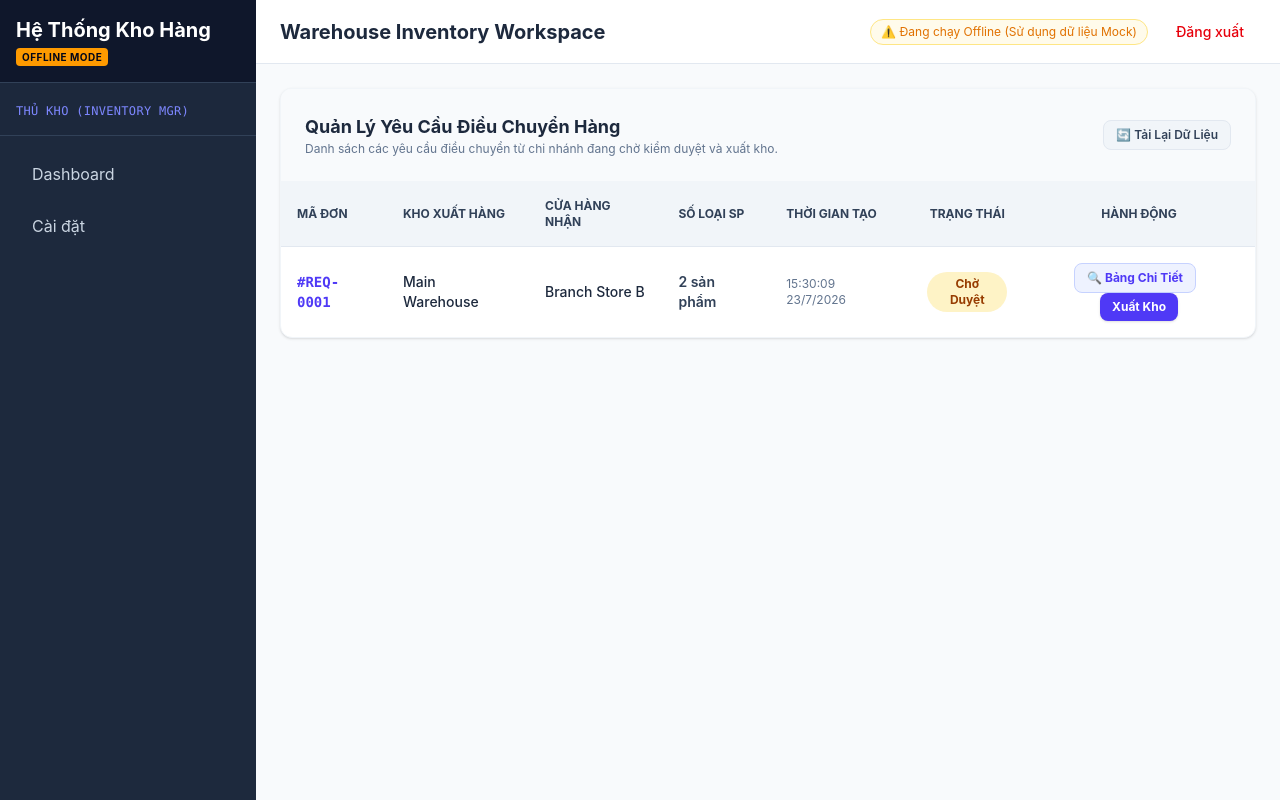
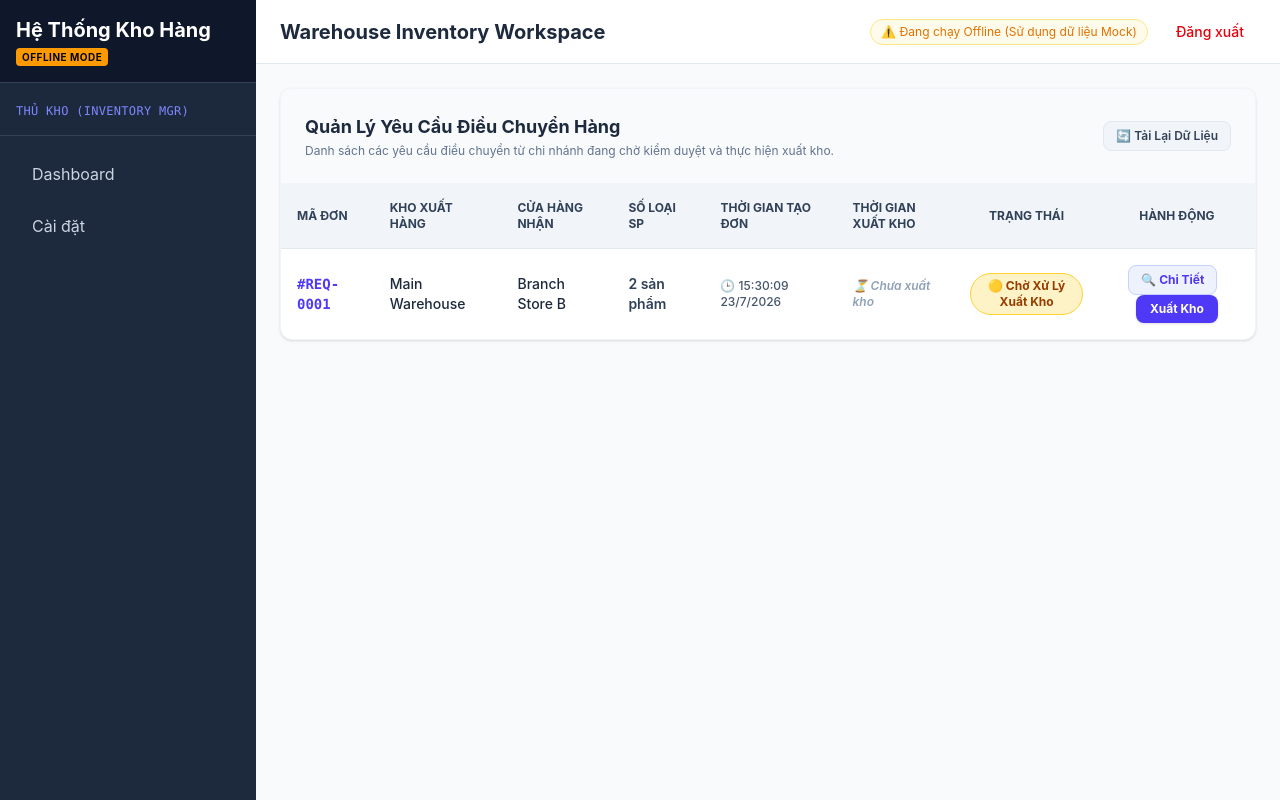
Before and after one commit to nqhuyyy11/Inventory, a React (Vite) app in the folder frontend/: page /inventory/requests in a window 1280 px wide. Built offline with nearby package versions, Linux system fonts and the light colour scheme; sample sign-in values are in the browser's storage.

Commit message:
feat: design order status lifecycle and add actual export timestamp to warehouse inventory workspace

```diff
--- a/frontend/src/pages/ManageRequests.tsx
+++ b/frontend/src/pages/ManageRequests.tsx
@@ -22,6 +22,7 @@ interface DispatchRequest {
   status: 'PENDING' | 'APPROVED' | 'REJECTED';
   notes: string;
   createdAt: string;
+  updatedAt?: string;
   sourceLocation?: { name: string };
   destLocation?: { name: string };
   createdBy?: { fullName: string };
@@ -106,7 +107,7 @@ export default function ManageRequests() {
       } else {
         setErrorDialog({
           title: 'Lỗi xử lý yêu cầu',
-          messages: [' Cảnh báo thiếu hàng'],
+          messages: [errorData?.message || 'System error occurred'],
         });
       }
     } finally {
@@ -115,21 +116,21 @@ export default function ManageRequests() {
   };
 
   if (loading) {
-    return <div className="text-center py-10 text-slate-500">Đang tải danh sách yêu cầu...</div>;
+    return <div className="text-center py-10 text-slate-500 font-medium">Đang tải danh sách yêu cầu...</div>;
   }
 
   return (
     <div className="space-y-6">
       {/* Alert Banners */}
       {successMsg && (
-        <div className="p-4 bg-emerald-50 border border-emerald-300 text-emerald-800 rounded-lg text-sm font-semibold flex justify-between items-center">
+        <div className="p-4 bg-emerald-50 border border-emerald-300 text-emerald-800 rounded-lg text-sm font-semibold flex justify-between items-center shadow-sm">
           <span>✅ {successMsg}</span>
           <button onClick={() => setSuccessMsg(null)} className="text-xs text-emerald-600 hover:text-emerald-900">✕</button>
         </div>
       )}
 
       {errorDialog && (
-        <div className="p-4 bg-red-50 border border-red-300 text-red-800 rounded-lg space-y-2">
+        <div className="p-4 bg-red-50 border border-red-300 text-red-800 rounded-lg space-y-2 shadow-sm">
           <div className="flex justify-between items-center">
             <h3 className="font-bold text-sm">❌ {errorDialog.title}</h3>
             <button onClick={() => setErrorDialog(null)} className="text-xs text-red-600 hover:text-red-900">✕</button>
@@ -147,8 +148,8 @@ export default function ManageRequests() {
         <div className="p-6 border-b border-slate-100 bg-slate-50 flex justify-between items-center">
           <div>
             <h2 className="text-lg font-bold text-slate-800">Quản Lý Yêu Cầu Điều Chuyển Hàng</h2>
-            <p className="text-xs text-slate-500">
-              Danh sách các yêu cầu điều chuyển từ chi nhánh đang chờ kiểm duyệt và xuất kho.
+            <p className="text-xs text-slate-500 mt-0.5">
+              Danh sách các yêu cầu điều chuyển từ chi nhánh đang chờ kiểm duyệt và thực hiện xuất kho.
             </p>
           </div>
           <button
@@ -156,14 +157,14 @@ export default function ManageRequests() {
               setLoading(true);
               fetchRequests();
             }}
-            className="px-3 py-1.5 text-xs bg-slate-100 border border-slate-200 text-slate-700 rounded-lg hover:bg-slate-200 font-semibold flex items-center gap-1"
+            className="px-3 py-1.5 text-xs bg-slate-100 border border-slate-200 text-slate-700 rounded-lg hover:bg-slate-200 font-semibold flex items-center gap-1 transition"
           >
             🔄 Tải Lại Dữ Liệu
           </button>
         </div>
 
         {requests.length === 0 ? (
-          <div className="p-12 text-center text-slate-400">Không có yêu cầu điều chuyển nào được tìm thấy.</div>
+          <div className="p-12 text-center text-slate-400 font-medium">Không có yêu cầu điều chuyển nào được tìm thấy.</div>
         ) : (
           <div className="overflow-x-auto">
             <table className="w-full text-left text-sm">
@@ -173,7 +174,8 @@ export default function ManageRequests() {
                   <th className="p-4">Kho Xuất Hàng</th>
                   <th className="p-4">Cửa Hàng Nhận</th>
                   <th className="p-4">Số Loại SP</th>
-                  <th className="p-4">Thời Gian Tạo</th>
+                  <th className="p-4">Thời Gian Tạo Đơn</th>
+                  <th className="p-4">Thời Gian Xuất Kho</th>
                   <th className="p-4 text-center">Trạng Thái</th>
                   <th className="p-4 text-center">Hành Động</th>
                 </tr>
@@ -193,19 +195,33 @@ export default function ManageRequests() {
                     <td className="p-4 font-semibold text-slate-700">
                       {req.items?.length || 0} sản phẩm
                     </td>
-                    <td className="p-4 text-xs text-slate-500">
-                      {new Date(req.createdAt).toLocaleString('vi-VN')}
+                    <td className="p-4 text-xs text-slate-600 font-medium">
+                      🕒 {new Date(req.createdAt).toLocaleString('vi-VN')}
+                    </td>
+                    <td className="p-4 text-xs font-semibold">
+                      {req.status === 'APPROVED' ? (
+                        <span className="text-emerald-700 font-mono">
+                          🚚 {new Date(req.updatedAt || req.createdAt).toLocaleString('vi-VN')}
+                        </span>
+                      ) : (
+                        <span className="text-slate-400 italic">⏳ Chưa xuất kho</span>
+                      )}
                     </td>
                     <td className="p-4 text-center">
                       <span
-                        className={`inline-block px-2.5 py-1 text-xs font-bold rounded-full ${req.status === 'PENDING'
-                          ? 'bg-amber-100 text-amber-800'
+                        className={`inline-block px-3 py-1 text-xs font-bold rounded-full ${
+                          req.status === 'PENDING'
+                            ? 'bg-amber-100 text-amber-800 border border-amber-300'
                             : req.status === 'APPROVED'
-                            ? 'bg-emerald-100 text-emerald-800'
-                            : 'bg-red-100 text-red-800'
+                            ? 'bg-emerald-100 text-emerald-800 border border-emerald-300'
+                            : 'bg-red-100 text-red-800 border border-red-300'
                         }`}
                       >
-                        {req.status === 'PENDING' ? 'Chờ Duyệt' : req.status === 'APPROVED' ? 'Đã Xuất Kho' : 'Đã Từ Chối'}
+                        {req.status === 'PENDING'
+                          ? '🟡 Chờ Xử Lý Xuất Kho'
+                          : req.status === 'APPROVED'
+                          ? '🟢 Đã Hoàn Tất Xuất Kho'
+                          : '🔴 Đã Từ Chối'}
                       </span>
                     </td>
                     <td className="p-4 text-center space-x-2">
@@ -213,13 +229,13 @@ export default function ManageRequests() {
                         onClick={() => handleOpenDetail(req)}
                         className="px-3 py-1.5 text-xs bg-indigo-50 text-indigo-600 border border-indigo-200 rounded-lg hover:bg-indigo-100 font-bold transition"
                       >
-                        🔍 Bảng Chi Tiết
+                        🔍 Chi Tiết
                       </button>
                       {req.status === 'PENDING' && (
                         <button
                           onClick={() => handleProcess(req.id)}
                           disabled={processingId !== null}
-                          className="px-3 py-1.5 text-xs bg-indigo-600 text-white rounded-lg hover:bg-indigo-700 font-bold shadow transition disabled:opacity-50"
+                          className="px-3.5 py-1.5 text-xs bg-indigo-600 text-white rounded-lg hover:bg-indigo-700 font-bold shadow transition disabled:opacity-50"
                         >
                           {processingId === req.id ? 'Đang xuất...' : 'Xuất Kho'}
                         </button>
@@ -247,18 +263,23 @@ export default function ManageRequests() {
                     BẢNG CHI TIẾT ĐƠN YÊU CẦU #REQ-{String(selectedRequest.id).padStart(4, '0')}
                   </h3>
                   <span
-                    className={`px-4 py-1 text-xs font-black rounded-full uppercase tracking-wider ${selectedRequest.status === 'PENDING'
+                    className={`px-4 py-1 text-xs font-black rounded-full uppercase tracking-wider ${
+                      selectedRequest.status === 'PENDING'
                         ? 'bg-amber-400 text-amber-950'
                         : selectedRequest.status === 'APPROVED'
                         ? 'bg-emerald-400 text-emerald-950'
                         : 'bg-red-400 text-red-950'
                     }`}
                   >
-                    {selectedRequest.status === 'PENDING' ? 'Chờ Duyệt' : selectedRequest.status === 'APPROVED' ? 'Đã Xuất Kho' : 'Từ Chối'}
+                    {selectedRequest.status === 'PENDING'
+                      ? '🟡 Chờ Xử Lý Xuất Kho'
+                      : selectedRequest.status === 'APPROVED'
+                      ? '🟢 Đã Hoàn Tất Xuất Kho'
+                      : '🔴 Từ Chối'}
                   </span>
                 </div>
-                <p className="text-xs text-indigo-100 mt-1 font-medium">
-                  Thời gian tạo: {new Date(selectedRequest.createdAt).toLocaleString('vi-VN')} | Người yêu cầu: {selectedRequest.createdBy?.fullName || 'Store Manager'}
+                <p className="text-xs text-indigo-100 mt-1.5 font-medium">
+                  Người khởi tạo đơn: <strong>{selectedRequest.createdBy?.fullName || 'Store Manager'}</strong>
                 </p>
               </div>
               <button
@@ -272,8 +293,8 @@ export default function ManageRequests() {
 
             {/* Modal Body */}
             <div className="p-6 space-y-6 overflow-y-auto flex-1 bg-slate-50/50">
-              {/* Location Info Grid */}
-              <div className="grid grid-cols-1 md:grid-cols-2 gap-4 bg-white p-4 rounded-xl border border-slate-200 shadow-sm text-sm">
+              {/* Location & Timestamps Grid */}
+              <div className="grid grid-cols-1 md:grid-cols-4 gap-4 bg-white p-5 rounded-xl border border-slate-200 shadow-sm text-sm">
                 <div>
                   <span className="text-slate-400 text-xs uppercase font-bold block mb-1">Kho Xuất Hàng (Source)</span>
                   <span className="font-bold text-slate-800 text-base">{selectedRequest.sourceLocation?.name || 'Main Warehouse'}</span>
@@ -282,11 +303,27 @@ export default function ManageRequests() {
                   <span className="text-slate-400 text-xs uppercase font-bold block mb-1">Cửa Hàng Nhận (Destination)</span>
                   <span className="font-bold text-indigo-600 text-base">{selectedRequest.destLocation?.name}</span>
                 </div>
+                <div>
+                  <span className="text-slate-400 text-xs uppercase font-bold block mb-1">🕒 Thời Gian Tạo Đơn</span>
+                  <span className="font-mono font-bold text-slate-700">
+                    {new Date(selectedRequest.createdAt).toLocaleString('vi-VN')}
+                  </span>
+                </div>
+                <div>
+                  <span className="text-slate-400 text-xs uppercase font-bold block mb-1">🚚 Thời Gian Xuất Kho Thực Tế</span>
+                  {selectedRequest.status === 'APPROVED' ? (
+                    <span className="font-mono font-bold text-emerald-600">
+                      {new Date(selectedRequest.updatedAt || selectedRequest.createdAt).toLocaleString('vi-VN')}
+                    </span>
+                  ) : (
+                    <span className="text-slate-400 italic text-xs font-semibold">Chưa thực hiện xuất kho</span>
+                  )}
+                </div>
               </div>
 
               {/* Notes if available */}
               {selectedRequest.notes && (
-                <div className="bg-amber-50 border border-amber-200 text-amber-900 p-3 rounded-lg text-xs italic">
+                <div className="bg-amber-50 border border-amber-200 text-amber-900 p-3.5 rounded-xl text-xs italic shadow-sm">
                   📝 <strong>Ghi chú đơn hàng:</strong> "{selectedRequest.notes}"
                 </div>
               )}
@@ -309,14 +346,14 @@ export default function ManageRequests() {
                   <table className="w-full text-left text-sm border-collapse">
                     <thead className="bg-slate-100 text-slate-700 text-xs font-bold uppercase border-b border-slate-200">
                       <tr>
-                        <th className="p-3 text-center w-12">STT</th>
-                        <th className="p-3">Mã SP</th>
-                        <th className="p-3">Tên Sản Phẩm</th>
-                        <th className="p-3">Danh Mục</th>
-                        <th className="p-3 text-center">ĐVT</th>
-                        <th className="p-3 text-right">SL Yêu Cầu</th>
-                        <th className="p-3 text-right">Tồn Kho Kho Xuất</th>
-                        <th className="p-3 text-center">Trạng Thái Tồn</th>
+                        <th className="p-3.5 text-center w-12">STT</th>
+                        <th className="p-3.5">Mã SP</th>
+                        <th className="p-3.5">Tên Sản Phẩm</th>
+                        <th className="p-3.5">Danh Mục</th>
+                        <th className="p-3.5 text-center">ĐVT</th>
+                        <th className="p-3.5 text-right">SL Yêu Cầu</th>
+                        <th className="p-3.5 text-right">Tồn Kho Kho Xuất</th>
+                        <th className="p-3.5 text-center">Trạng Thái Tồn</th>
                       </tr>
                     </thead>
                     <tbody className="divide-y divide-slate-100">
@@ -326,23 +363,24 @@ export default function ManageRequests() {
 
                         return (
                           <tr key={item.id} className="hover:bg-slate-50/70">
-                            <td className="p-3 text-center font-mono text-xs text-slate-400">{index + 1}</td>
-                            <td className="p-3 font-mono font-bold text-slate-700">{item.product.code}</td>
-                            <td className="p-3 font-semibold text-slate-800">{item.product.name}</td>
-                            <td className="p-3 text-xs text-slate-500">{item.product.category || 'N/A'}</td>
-                            <td className="p-3 text-center text-xs bg-slate-50 font-medium text-slate-600">{item.product.unit}</td>
-                            <td className="p-3 text-right font-mono font-black text-indigo-600 text-base">
+                            <td className="p-3.5 text-center font-mono text-xs text-slate-400">{index + 1}</td>
+                            <td className="p-3.5 font-mono font-bold text-slate-700">{item.product.code}</td>
+                            <td className="p-3.5 font-semibold text-slate-800">{item.product.name}</td>
+                            <td className="p-3.5 text-xs text-slate-500">{item.product.category || 'N/A'}</td>
+                            <td className="p-3.5 text-center text-xs bg-slate-50 font-medium text-slate-600">{item.product.unit}</td>
+                            <td className="p-3.5 text-right font-mono font-black text-indigo-600 text-base">
                               {item.quantity}
                             </td>
-                            <td className="p-3 text-right font-mono font-bold text-slate-700">
+                            <td className="p-3.5 text-right font-mono font-bold text-slate-700">
                               {loadingStock ? '...' : currentStock}
                             </td>
-                            <td className="p-3 text-center">
+                            <td className="p-3.5 text-center">
                               {!loadingStock && (
                                 <span
-                                  className={`inline-block px-2 py-0.5 text-[11px] font-bold rounded ${isStockSufficient
-                                    ? 'bg-emerald-100 text-emerald-800'
-                                    : 'bg-red-100 text-red-800'
+                                  className={`inline-block px-2.5 py-0.5 text-[11px] font-bold rounded ${
+                                    isStockSufficient
+                                      ? 'bg-emerald-100 text-emerald-800 border border-emerald-300'
+                                      : 'bg-red-100 text-red-800 border border-red-300'
                                   }`}
                                 >
                                   {isStockSufficient ? '✓ Đủ Tồn Kho' : '⚠️ Thiếu Hàng'}
@@ -359,9 +397,9 @@ export default function ManageRequests() {
             </div>
 
             {/* Modal Footer */}
-            <div className="bg-slate-100 p-4 border-t border-slate-200 flex justify-between items-center">
-              <span className="text-xs text-slate-500 font-medium">
-                Tổng cộng: <strong>{selectedRequest.items?.length || 0}</strong> loại mặt hàng
+            <div className="bg-slate-100 p-5 border-t border-slate-200 flex justify-between items-center">
+              <span className="text-xs text-slate-600 font-medium">
+                Tổng cộng: <strong>{selectedRequest.items?.length || 0}</strong> loại mặt hàng cần điều chuyển
               </span>
               <div className="flex gap-3">
                 <button
@@ -374,9 +412,9 @@ export default function ManageRequests() {
                   <button
                     onClick={() => handleProcess(selectedRequest.id)}
                     disabled={processingId !== null}
-                    className="px-5 py-2 text-xs bg-indigo-600 text-white rounded-lg hover:bg-indigo-700 font-bold shadow disabled:opacity-50 flex items-center gap-1"
+                    className="px-6 py-2 text-xs bg-indigo-600 text-white rounded-lg hover:bg-indigo-700 font-bold shadow disabled:opacity-50 flex items-center gap-1"
                   >
-                    {processingId === selectedRequest.id ? 'Đang xuất...' : '✓ Duyệt & Xuất Kho Ngay'}
+                    {processingId === selectedRequest.id ? 'Đang thực hiện xuất kho...' : '✓ Xử Lý & Xuất Kho Ngay'}
                   </button>
                 )}
               </div>
--- a/frontend/src/services/api.ts
+++ b/frontend/src/services/api.ts
@@ -481,8 +481,9 @@ export const inventoryService = {
       // Save inventory
       saveToStorage('mock_inventory', inventory);
 
-      // Update status
+      // Update status & set exported timestamp
       request.status = 'APPROVED';
+      request.updatedAt = new Date().toISOString();
       reqs[reqIndex] = request;
       saveToStorage('mock_requests', reqs);
 
```
Lines whose indentation alone changed are shown as unchanged.
